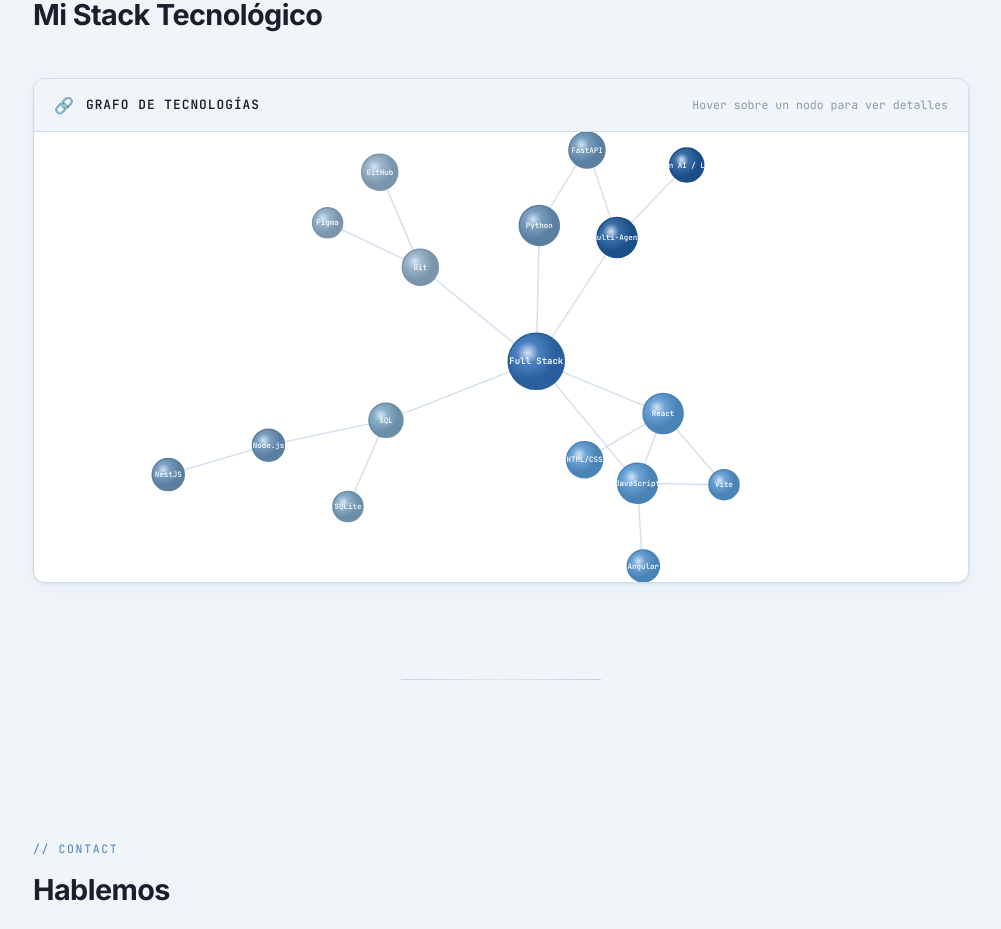
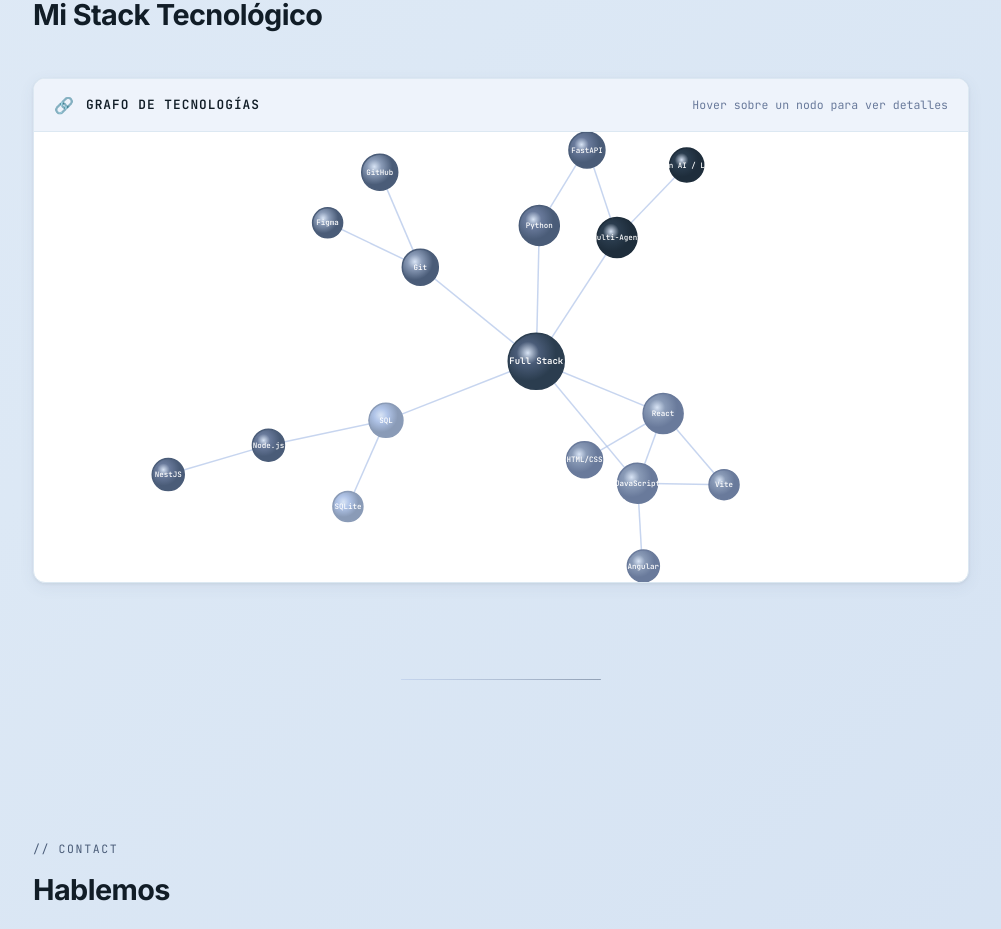
Before and after one commit to AngelPortilla1/Portafolio-Web, a React (Vite) app: page / in a window 1280 px wide. Shown: the part 3775-4704 px from the top of the page, without its empty margins (139-1140 px from the left). Built offline with nearby package versions, Linux system fonts and the light colour scheme; the HTML template or start-up script is replaced by a standard one.

Commit message:
Update color pallete and  wallpper

```diff
--- a/src/components/TechGraph.jsx
+++ b/src/components/TechGraph.jsx
@@ -29,7 +29,7 @@
         .attr("id", `react-grad-${n.id}`)
         .attr("cx", "35%").attr("cy", "35%");
       const c = graphData.groupColors[n.group];
-      grad.append("stop").attr("offset", "0%").attr("stop-color", "#D4E4F4");
+      grad.append("stop").attr("offset", "0%").attr("stop-color", "#d8e4f5");
       grad.append("stop").attr("offset", "40%").attr("stop-color", c.fill);
       grad.append("stop").attr("offset", "100%").attr("stop-color", c.stroke);
     });
@@ -47,7 +47,7 @@
       .selectAll("line")
       .data(links_copy)
       .join("line")
-      .attr("stroke", "#C4D4E8")
+      .attr("stroke", "#b0c4e8")
       .attr("stroke-width", 1.5)
       .attr("stroke-opacity", 0.7);
 
@@ -108,7 +108,7 @@
 
         d3.select(event.currentTarget).select("circle")
           .attr("stroke-width", 3)
-          .attr("stroke", "#4A7FC1");
+          .attr("stroke", "#4a5c78");
       })
       .on("mousemove", (event) => {
         if (!tooltip) return;
--- a/src/data/portfolioData.js
+++ b/src/data/portfolioData.js
@@ -98,11 +98,11 @@
     { source: 12, target: 13}, { source: 12, target: 14},
   ],
   groupColors: {
-    core:     { fill: "#4A7FC1", stroke: "#2A5F9E" },
-    frontend: { fill: "#6BA3D6", stroke: "#4A83B6" },
-    backend:  { fill: "#7A9FC0", stroke: "#5A7FA0" },
-    db:       { fill: "#8BAFC8", stroke: "#6B8FA8" },
-    graph:    { fill: "#3A6FA8", stroke: "#1A4F88" },
-    devops:   { fill: "#9BB5CC", stroke: "#7B95AC" }
+    core:     { fill: "#4a5c78", stroke: "#2b3d4f" },  /* color-4 / color-5 */
+    frontend: { fill: "#8a9bb7", stroke: "#697a9b" },  /* color-2 / color-3 */
+    backend:  { fill: "#697a9b", stroke: "#4a5c78" },  /* color-3 / color-4 */
+    db:       { fill: "#b0c4e8", stroke: "#8a9bb7" },  /* color-1 / color-2 */
+    graph:    { fill: "#2b3d4f", stroke: "#1e2d3b" },  /* color-5 / darker  */
+    devops:   { fill: "#8a9bb7", stroke: "#4a5c78" }   /* color-2 / color-4 */
   }
 };
--- a/src/index.css
+++ b/src/index.css
@@ -1,6 +1,15 @@
 @tailwind base;
 @tailwind components;
 @tailwind utilities;
+
+/* ── CSS VARIABLES: PALETA PRINCIPAL ── */
+:root {
+  --color-1: #b0c4e8;  /* azul claro  */
+  --color-2: #8a9bb7;  /* azul medio  */
+  --color-3: #697a9b;  /* azul gris   */
+  --color-4: #4a5c78;  /* azul oscuro (acento) */
+  --color-5: #2b3d4f;  /* navy (texto principal) */
+}
 
 /* ── RESET ── */
 *, *::before, *::after {
@@ -14,14 +23,35 @@
 
 body {
   font-family: 'Inter', sans-serif;
-  background: #F0F5FA;
-  color: #1A1F2E;
+  /* Gradiente animado con tonos de la paleta nueva */
+  background: linear-gradient(
+    -45deg,
+    #eef3fb,
+    #d8e4f5,
+    #c6d6ed,
+    #dce8f5,
+    #eaf0fa,
+    #d0dff0
+  );
+  background-size: 400% 400%;
+  animation: gradientShift 18s ease infinite;
+  color: var(--color-5);
   line-height: 1.6;
+  min-height: 100vh;
+}
+
+/* ── ANIMATED BACKGROUND GRADIENT ── */
+@keyframes gradientShift {
+  0%   { background-position: 0%   50%; }
+  25%  { background-position: 100% 50%; }
+  50%  { background-position: 100%  0%; }
+  75%  { background-position:   0% 100%; }
+  100% { background-position: 0%   50%; }
 }
 
 /* ── HERO NAME GRADIENT TEXT ── */
 .hero-name-gradient {
-  background: linear-gradient(135deg, #8BA3C7 0%, #C4D4E8 50%, #7A9AB8 100%);
+  background: linear-gradient(135deg, var(--color-1) 0%, var(--color-2) 50%, var(--color-4) 100%);
   -webkit-background-clip: text;
   -webkit-text-fill-color: transparent;
   background-clip: text;
@@ -33,7 +63,7 @@
   display: inline-block;
   width: 32px;
   height: 1px;
-  background: linear-gradient(135deg, #8BA3C7 0%, #C4D4E8 50%, #7A9AB8 100%);
+  background: linear-gradient(135deg, var(--color-1) 0%, var(--color-2) 50%, var(--color-4) 100%);
   vertical-align: middle;
   margin-right: 0.75rem;
 }
@@ -44,7 +74,7 @@
   display: inline-block;
   width: 16px;
   height: 2px;
-  background: linear-gradient(135deg, #8BA3C7 0%, #C4D4E8 50%, #7A9AB8 100%);
+  background: linear-gradient(135deg, var(--color-1) 0%, var(--color-2) 50%, var(--color-4) 100%);
   border-radius: 2px;
   vertical-align: middle;
   margin-right: 0.5rem;
@@ -53,8 +83,8 @@
 /* ── METAL DIVIDER ── */
 .metal-divider {
   height: 1px;
-  background: linear-gradient(135deg, #8BA3C7 0%, #C4D4E8 50%, #7A9AB8 100%);
-  opacity: 0.4;
+  background: linear-gradient(135deg, var(--color-1) 0%, var(--color-2) 50%, var(--color-4) 100%);
+  opacity: 0.5;
   margin: 0 auto 4rem;
   max-width: 200px;
   border-radius: 1px;
@@ -71,7 +101,7 @@
   left: 0.75rem;
   top: 50%;
   transform: translateY(-50%);
-  color: #8899AA;
+  color: var(--color-3);
   font-size: 1.1rem;
   z-index: 1;
   pointer-events: none;
@@ -82,7 +112,7 @@
   width: 1px;
   flex: 1;
   min-height: 40px;
-  background: linear-gradient(to bottom, #8BA3C7, transparent);
+  background: linear-gradient(to bottom, var(--color-2), transparent);
   margin-top: 4px;
 }
 
@@ -92,8 +122,8 @@
   height: 8px;
   border-radius: 50%;
 }
-.level-dot.filled { background: #4A7FC1; }
-.level-dot.empty  { background: #D1DCE8; }
+.level-dot.filled { background: var(--color-4); }
+.level-dot.empty  { background: var(--color-1); }
 
 /* ── GRAPH CANVAS ── */
 .graph-canvas {
@@ -112,7 +142,8 @@
   letter-spacing: 0.05em;
   text-transform: uppercase;
 }
-.badge-blue   { background: #DBEAFE; color: #1D4ED8; }
-.badge-green  { background: #D1FAE5; color: #065F46; }
-.badge-purple { background: #EDE9FE; color: #5B21B6; }
-.badge-orange { background: #FEF3C7; color: #92400E; }
+/* Badges recoloreados con la paleta nueva */
+.badge-blue   { background: #dce8f5; color: var(--color-5); }
+.badge-green  { background: #cddeed; color: #1c4a3a; }
+.badge-purple { background: #dbd6f0; color: #3d2d6e; }
+.badge-orange { background: #f0e6cc; color: #7a4a10; }
--- a/tailwind.config.js
+++ b/tailwind.config.js
@@ -7,29 +7,30 @@
   theme: {
     extend: {
       colors: {
+        // ── Paleta principal: #b0c4e8 → #2b3d4f ──
         metal: {
-          50:  '#F0F5FA',
-          100: '#E2EAF4',
-          200: '#C4D4E8',
-          300: '#8BA3C7',
-          400: '#6B8DB8',
-          500: '#4A7FC1',
-          600: '#3A6FB1',
-          700: '#2A5A9B',
-          800: '#1D3D6B',
-          900: '#1A1F2E',
+          50:  '#eef3fb',  // muy claro, fondos
+          100: '#d8e4f5',
+          200: '#b0c4e8',  // color-1
+          300: '#8a9bb7',  // color-2
+          400: '#697a9b',  // color-3
+          500: '#4a5c78',  // color-4  ← acento principal
+          600: '#3d4e68',
+          700: '#2b3d4f',  // color-5  ← texto oscuro
+          800: '#1e2d3b',
+          900: '#111d27',
         },
         steel: {
-          50:  '#F8FAFC',
-          100: '#D1DCE8',
-          200: '#B8C9DC',
-          300: '#9EB5CC',
-          400: '#8899AA',
-          500: '#6B7C8E',
-          600: '#4A5568',
-          700: '#374151',
-          800: '#1F2937',
-          900: '#111827',
+          50:  '#f5f8fc',
+          100: '#dce8f2',
+          200: '#b0c4e8',  // color-1
+          300: '#8a9bb7',  // color-2
+          400: '#697a9b',  // color-3
+          500: '#4a5c78',  // color-4
+          600: '#3d4e68',
+          700: '#2b3d4f',  // color-5
+          800: '#1e2d3b',
+          900: '#111d27',
         },
       },
       fontFamily: {
@@ -37,14 +38,14 @@
         mono:  ['"JetBrains Mono"', 'monospace'],
       },
       backgroundImage: {
-        'metal-grad': 'linear-gradient(135deg, #8BA3C7 0%, #C4D4E8 50%, #7A9AB8 100%)',
-        'metal-grad-r': 'linear-gradient(90deg, #8BA3C7 0%, #C4D4E8 50%, #6B8DB8 100%)',
+        'metal-grad':   'linear-gradient(135deg, #b0c4e8 0%, #8a9bb7 50%, #4a5c78 100%)',
+        'metal-grad-r': 'linear-gradient(90deg,  #b0c4e8 0%, #8a9bb7 50%, #697a9b 100%)',
       },
       boxShadow: {
-        'card':  '0 1px 3px rgba(26,31,46,0.08), 0 4px 16px rgba(74,127,193,0.06)',
-        'card-hover': '0 4px 12px rgba(26,31,46,0.12), 0 8px 32px rgba(74,127,193,0.12)',
-        'accent': '0 4px 16px rgba(74,127,193,0.35)',
-        'accent-sm': '0 0 0 3px rgba(74,127,193,0.15)',
+        'card':       '0 1px 3px rgba(43,61,79,0.08), 0 4px 16px rgba(74,92,120,0.07)',
+        'card-hover': '0 4px 12px rgba(43,61,79,0.14), 0 8px 32px rgba(74,92,120,0.14)',
+        'accent':     '0 4px 16px rgba(74,92,120,0.35)',
+        'accent-sm':  '0 0 0 3px rgba(74,92,120,0.18)',
       },
       keyframes: {
         'fade-in': {
```
